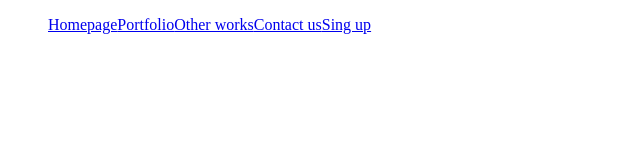
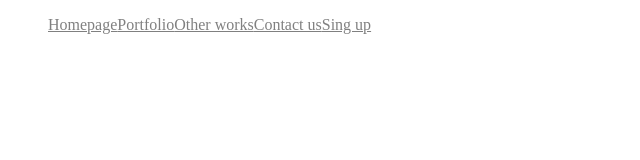
Before and after one commit to Tima12052/This-is-a-Repository, a plain HTML site: page index.html in a window 1280 px wide. Shown: the whole page, without its empty margins (0-640 px from the left). Drawn offline with Linux system fonts and the light colour scheme.

Commit message:
deleted bugs + test colours

```diff
--- a/index.html
+++ b/index.html
@@ -10,11 +10,11 @@
     <header>
         <section class="section1">
             <ul class="ul1">
-                <li class="li"><a href="index.html">Homepage</a></li>
-                <li class="li"><a href="poortfolio/portfolio.html">Portfolio</a></li>
-                <li class="li"><a href="otherworks/otherworks.html">Other works</a></li>
-                <li class="li"><a href="contact us/contact.html">Contact us</a></li>
-                <li class="li"><a href="Singin/singup.html">Sing up</a></li>
+                <li class="li"><a class="li-a" href="index.html">Homepage</a></li>
+                <li class="li"><a class="li-a" href="poortfolio/portfolio.html">Portfolio</a></li>
+                <li class="li"><a class="li-a" href="otherworks/otherworks.html">Other works</a></li>
+                <li class="li"><a class="li-a" href="contact us/contact.html">Contact us</a></li>
+                <li class="li"><a class="li-a" href="Singin/singup.html">Sing up</a></li>
             </ul>
         </section>
     </header>
--- a/style.css
+++ b/style.css
@@ -1,8 +1,10 @@
 .ul1 {
     list-style: none;
     display: flex;
-    flex-wrap: nowrap ;
 }
 .li {
-    gap: 20px;
+    gap: 15px;
 }
+.li-a {
+    color: gray;
+}
```
